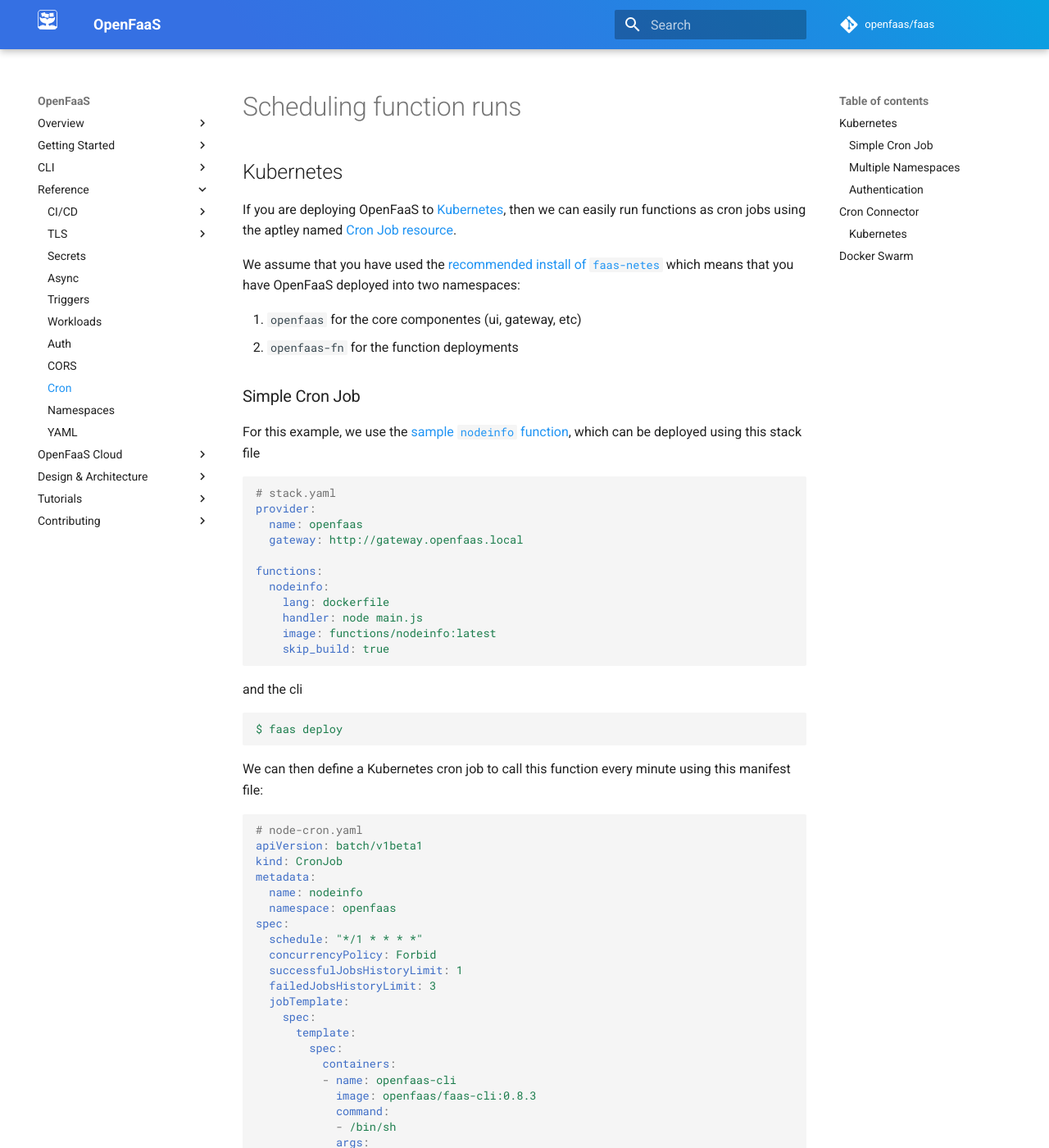
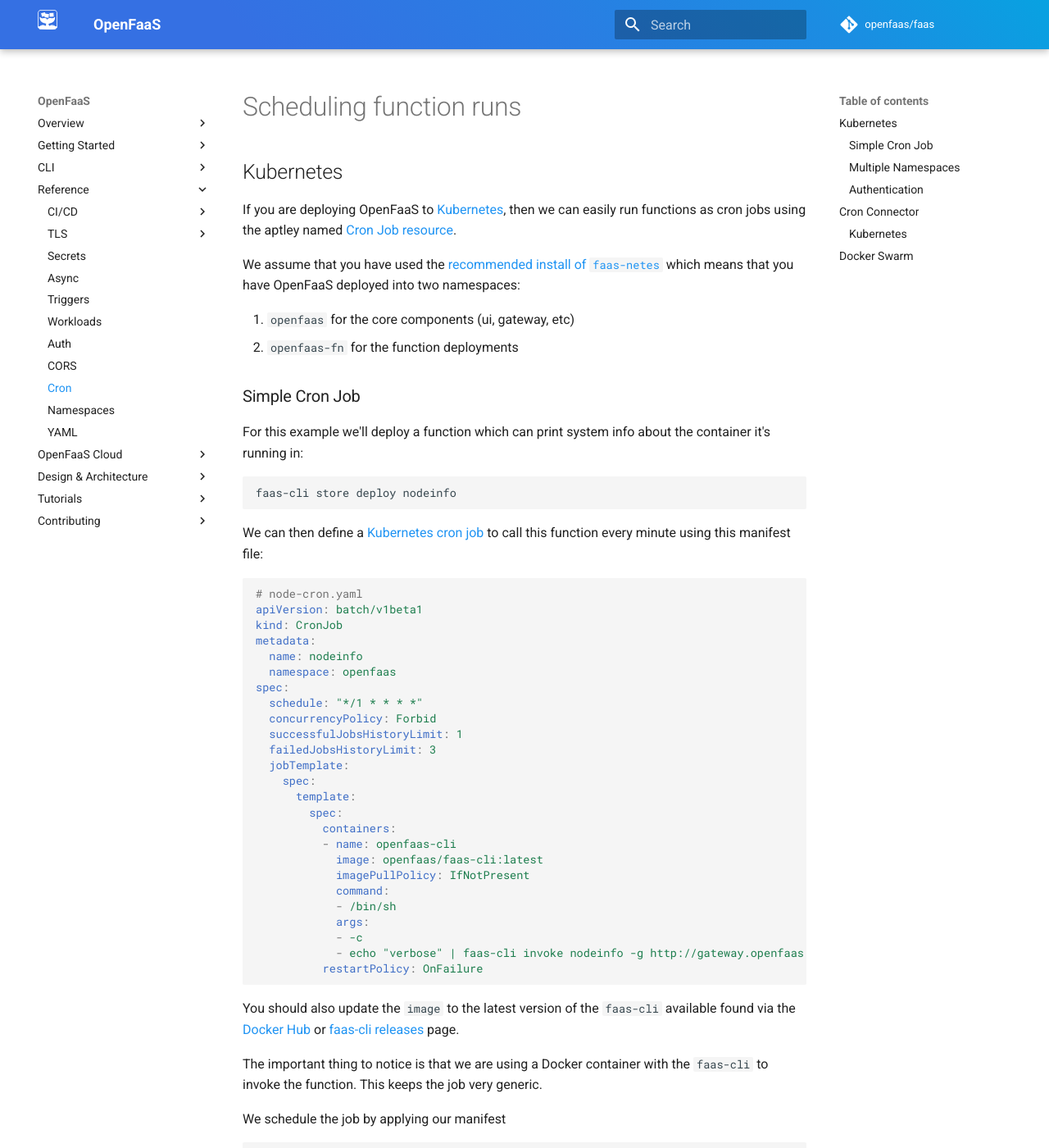
Before and after one commit to openfaas/docs, an MkDocs documentation site: the page built from docs/reference/cron.md, in a window 1280 px wide and 1400 px high. Shown: the whole window at 82% size. Built offline with MkDocs 1.6.1 and Material for MkDocs 9.7.7, drawn with Linux system fonts in a browser that asks for light colours; comment, search, counter and statistics services are not loaded; some of the changed text lies outside the part shown.

Commit message:
Update CLI instructions
* deploy nodeinfo from store instead of using a YAML file,
for brevity
* link to K8s docs for cron jobs
* correct a typo
* set a pull policy that makes more sense for the example
given

Signed-off-by: Alex Ellis (OpenFaaS Ltd) <alexellis2@gmail.com>

````diff
--- a/docs/reference/cron.md
+++ b/docs/reference/cron.md
@@ -6,34 +6,18 @@ If you are deploying OpenFaaS to [Kubernetes][k8s], then we can easily run funct
 
 We assume that you have used the [recommended install of `faas-netes`][faasdeploy] which means that you have OpenFaaS deployed into two namespaces:
 
-1.  `openfaas` for the core componentes (ui, gateway, etc)
+1.  `openfaas` for the core components (ui, gateway, etc)
 2.  `openfaas-fn` for the function deployments
 
 ### Simple Cron Job
 
-For this example, we use the [sample `nodeinfo` function][nodeinfo], which can be deployed using this stack file
+For this example we'll deploy a function which can print system info about the container it's running in:
 
-```yaml
-# stack.yaml
-provider:
-  name: openfaas
-  gateway: http://gateway.openfaas.local
-
-functions:
-  nodeinfo:
-    lang: dockerfile
-    handler: node main.js
-    image: functions/nodeinfo:latest
-    skip_build: true
+```bash
+faas-cli store deploy nodeinfo
 ```
 
-and the cli
-
-```yaml
-$ faas deploy
-```
-
-We can then define a Kubernetes cron job to call this function every minute using this manifest file:
+We can then define a [Kubernetes cron job](https://kubernetes.io/docs/concepts/workloads/controllers/cron-jobs/) to call this function every minute using this manifest file:
 
 ```yaml
 # node-cron.yaml
@@ -53,7 +37,8 @@ spec:
         spec:
           containers:
           - name: openfaas-cli
-            image: openfaas/faas-cli:0.8.3
+            image: openfaas/faas-cli:latest
+            imagePullPolicy: IfNotPresent
             command:
             - /bin/sh
             args:
@@ -64,12 +49,13 @@ spec:
 
 You should also update the `image` to the latest version of the `faas-cli` available found via the [Docker Hub](https://hub.docker.com/r/openfaas/faas-cli/tags/) or [faas-cli releases](https://github.com/openfaas/faas-cli/releases) page.
 
-The important thing to notice is that we are using a Docker container with the `faas-cli` to invoke the function. This keeps the job very generic and easy to generize to other functions.
+The important thing to notice is that we are using a Docker container with the `faas-cli` to invoke the function. This keeps the job very generic.
 
 We schedule the job by applying our manifest
 
 ```sh
 $ kubectl apply -f node-cron.yaml
+
 $ kubectl -n=openfaas get cronjob nodeinfo --watch
 NAME       SCHEDULE      SUSPEND   ACTIVE    LAST SCHEDULE   AGE
 nodeinfo   */1 * * * *   False     0         <none>          42s
@@ -173,9 +159,8 @@ spec:
                   secretKeyRef:
                     name: basic-auth
                     key: basic-auth-password
-            command:
+            args:
             - /bin/sh
-            args:
             - -c
             - echo -n $PASSWORD | faas-cli login -g http://gateway.openfaas:8080 -u $USERNAME --password-stdin
             - echo "verbose" | faas-cli invoke nodeinfo -g http://gateway.openfaas:8080
````
